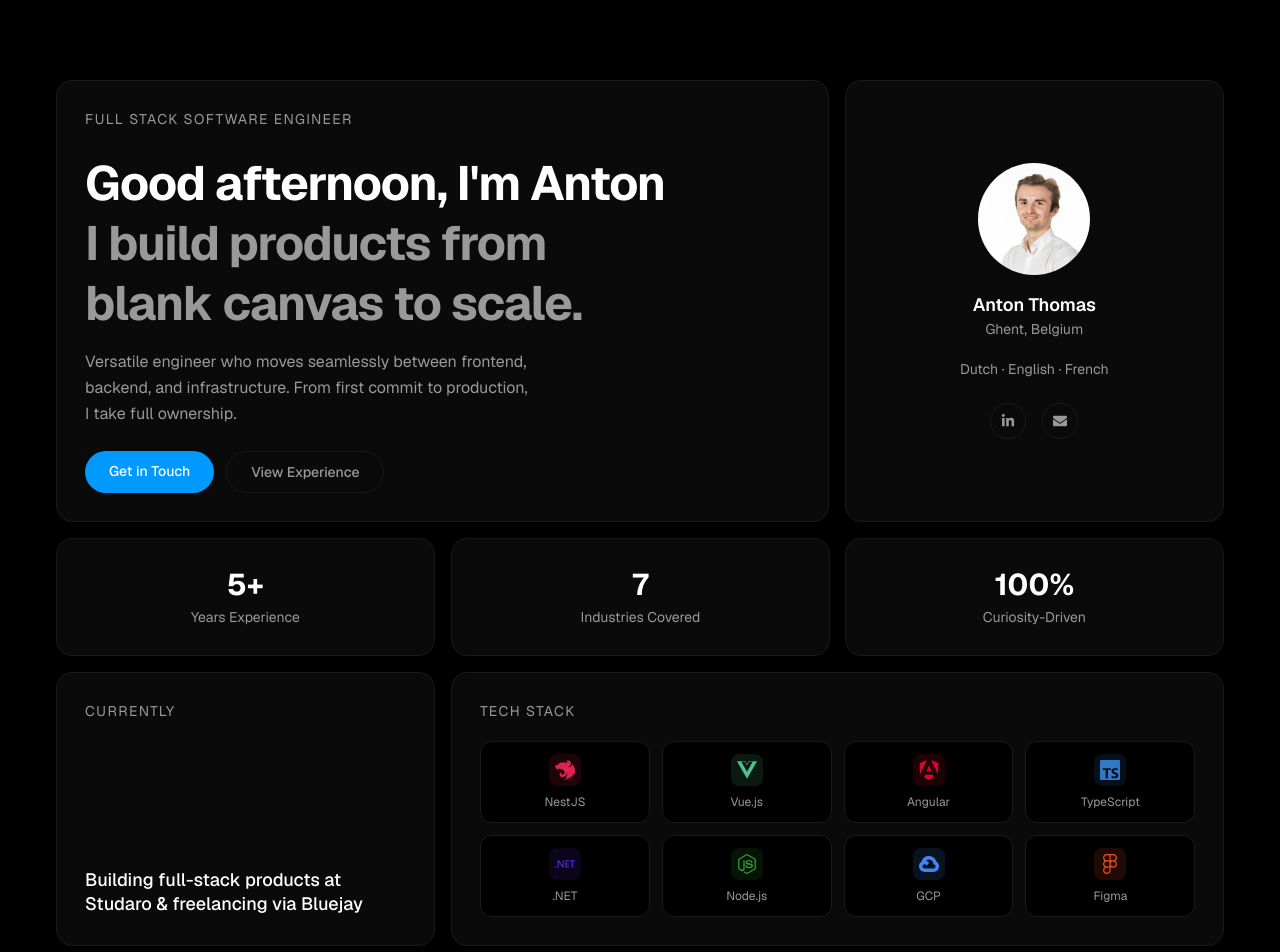
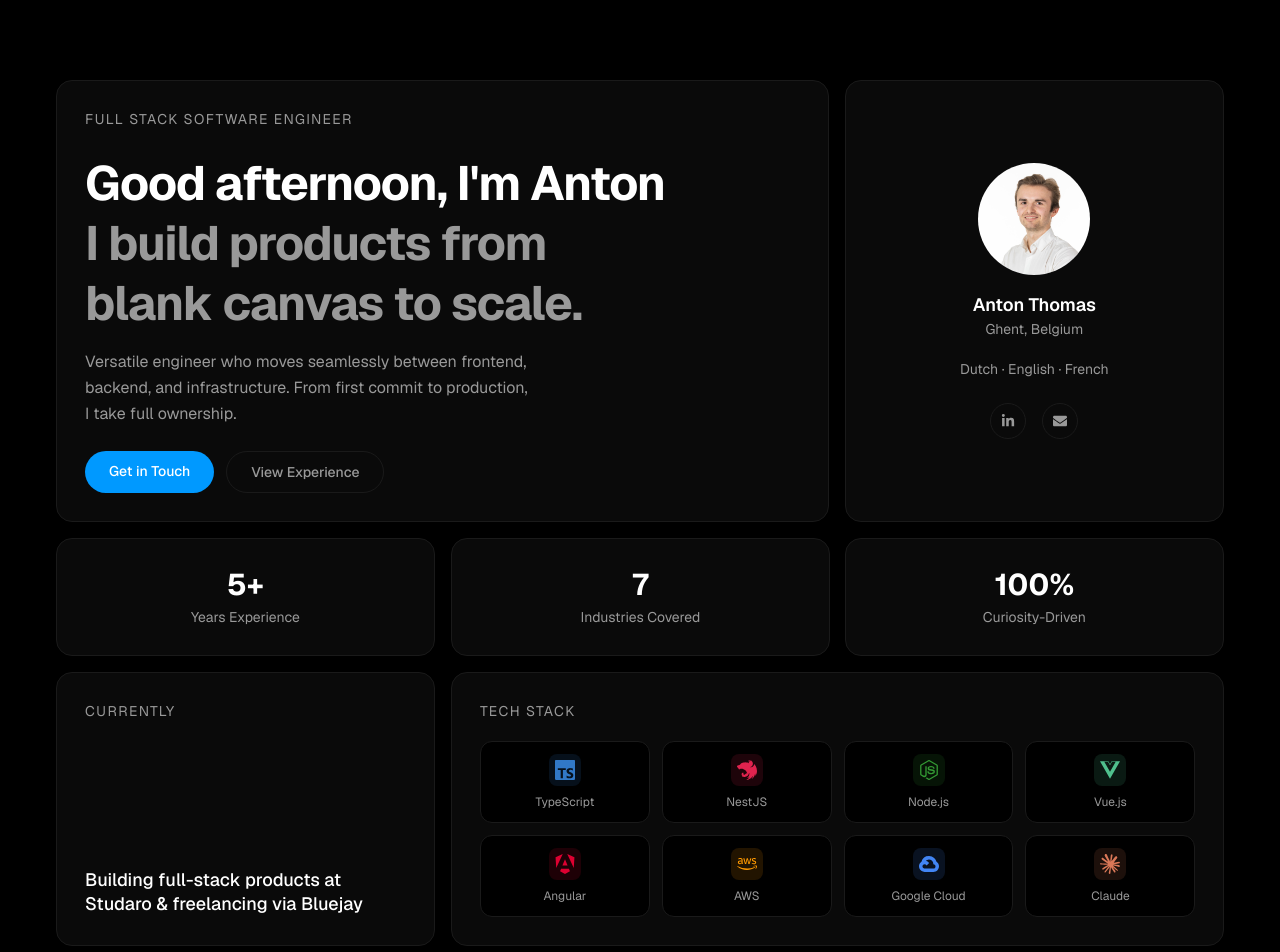
Before and after one commit to antonthomas/bluejay, a Next.js app: page / in a window 1280 px wide. Shown: the top 952 px of the page. Built offline with nearby package versions, Linux system fonts and the light colour scheme.

Commit message:
update tech stack

```diff
--- a/app/components/TechIcon.tsx
+++ b/app/components/TechIcon.tsx
@@ -5,11 +5,11 @@ import {
   SiVuedotjs,
   SiAngular,
   SiTypescript,
-  SiDotnet,
   SiNodedotjs,
   SiGooglecloud,
-  SiFigma,
+  SiClaude,
 } from "react-icons/si";
+import { FaAws } from "react-icons/fa";
 import type { IconType } from "react-icons";
 
 const iconMap: Record<string, IconType> = {
@@ -17,10 +17,10 @@ const iconMap: Record<string, IconType> = {
   "Vue.js": SiVuedotjs,
   Angular: SiAngular,
   TypeScript: SiTypescript,
-  ".NET": SiDotnet,
+  AWS: FaAws,
   "Node.js": SiNodedotjs,
-  GCP: SiGooglecloud,
-  Figma: SiFigma,
+  "Google Cloud": SiGooglecloud,
+  Claude: SiClaude,
 };
 
 interface TechIconProps {
--- a/app/data/profile.json
+++ b/app/data/profile.json
@@ -15,14 +15,14 @@
     { "value": "100%", "label": "Curiosity-Driven" }
   ],
   "techStack": [
+    { "name": "TypeScript", "color": "#3178C6" },
     { "name": "NestJS", "color": "#E0234E" },
+    { "name": "Node.js", "color": "#339933" },
     { "name": "Vue.js", "color": "#4FC08D" },
     { "name": "Angular", "color": "#DD0031" },
-    { "name": "TypeScript", "color": "#3178C6" },
-    { "name": ".NET", "color": "#512BD4" },
-    { "name": "Node.js", "color": "#339933" },
-    { "name": "GCP", "color": "#4285F4" },
-    { "name": "Figma", "color": "#F24E1E" }
+    { "name": "AWS", "color": "#FF9900" },
+    { "name": "Google Cloud", "color": "#4285F4" },
+    { "name": "Claude", "color": "#D97757" }
   ],
   "experience": [
     {
```
